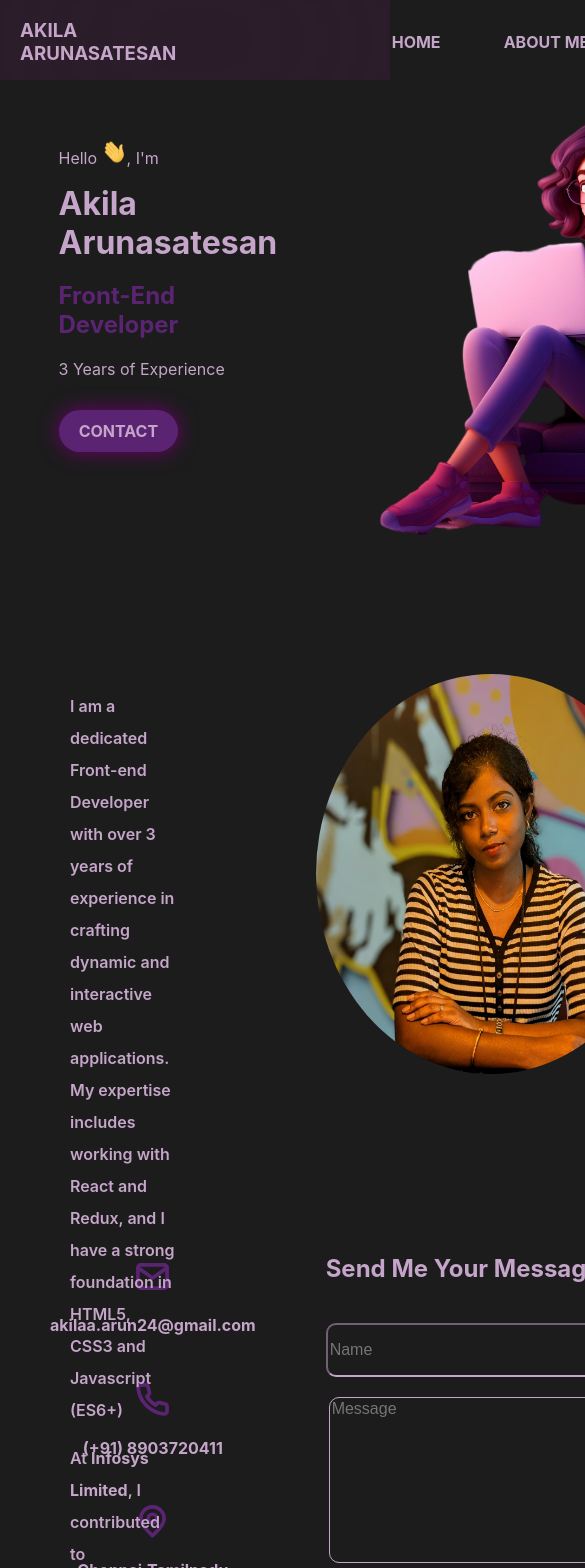
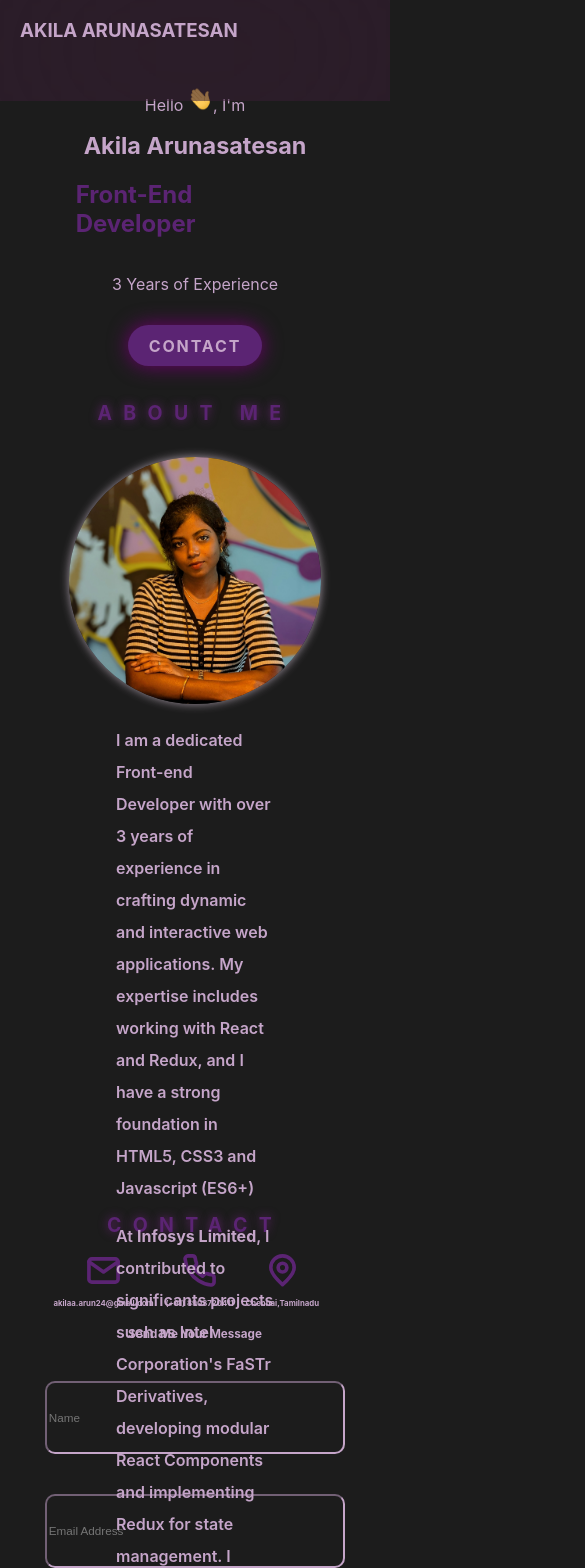
Before and after one commit to Ak496/react_portfolio, a React (Vite) app in the folder vite-project/: page / in a window 390 px wide. Shown: the top 1568 px of the page, 585 px wide, since content can reach past the window. Built offline with nearby package versions, Linux system fonts and the light colour scheme.

Commit message:
Media Queries added

```diff
--- a/vite-project/src/components/About/About.css
+++ b/vite-project/src/components/About/About.css
@@ -1,34 +1,82 @@
 #about {
     display: flex;
-    margin: 30px 0px 20px 0px;
+    flex-direction: column;
+    margin: 0 5%;
 }
 
-#about #about-details-section {
+#about h2 {
+    visibility: hidden;
+    color: #5b2473;
+    font-weight: bolder;
+    letter-spacing: 0.3cm;
+    text-shadow: 0 0 10px rgb(103, 35, 112);
+}
+
+#about-content {
+    display: flex;
+    margin-top: 2%;
+}
+
+#about-content #about-details-section {
     width: 50%;
     height: 450px;
-    padding: 70px;
 }
 
-#about #about-details-section h2 {
+#about-content #about-details-section h3 {
     color: #5b2473;
 }
 
-#about #about-details-section p {
+#about-content #about-details-section p {
     color: #c5a5c9;
     font-weight: 600;
     line-height: 2rem;
 }
 
-#about #about-details-section #skill-img-container {
-    width:25vw;
+#about-content #about-details-section #skill-img-container {
+    width: 25vw;
     display: flex;
     justify-content: space-around;
 }
 
-#about #about-profilePic-section {
-    padding: 70px;
+#about-content #about-details-section img {
+    box-shadow: 0 0 10px rgb(161, 149, 161);
 }
 
-#about #about-profilePic-section img {
+#about-content #about-profilePic-section {
+    width: 400;
+    height: 400;
+    padding: 3% 12% ;
+}
+
+#about-content #about-profilePic-section img {
+    max-width: 100%;
+    height: auto;
     border-radius: 50%;
+    box-shadow: 0 0 10px rgb(161, 149, 161);
 }
+
+/* Media queries */
+@media only screen and  (max-width:650px) {
+    #about-content {
+        display: flex;
+        flex-direction: column-reverse;
+        align-items: center;
+        margin: 0% 5%;
+    }
+}
+
+@media only screen and (max-width:1024px) {
+    #about h2 {
+        margin-top: 10% ;
+        visibility: visible;
+        font-size: 5vw;
+        align-self: center;
+    }
+    #about-content #about-profilePic-section {
+        padding: 5% 10% 0%;
+    }
+    #about-content #about-details-section img {
+        max-width: 100%;
+        height: auto;
+    }
+}
--- a/vite-project/src/components/About/About.jsx
+++ b/vite-project/src/components/About/About.jsx
@@ -9,6 +9,8 @@ import ProfilePic from '../../assets/ProfilePic.jpg'
 const About = () => {
     return (
         <div id="about">
+            <h2>ABOUT ME</h2>
+            <div id="about-content">
                 <div id="about-details-section">
                     <Fade duration={1000} delay={400} direction='left'>
                         <p>
@@ -30,13 +32,13 @@ const About = () => {
                         </p>
                     </Fade>
                     <Fade duration={1000} delay={1600} direction='left'>
-                    <h2>Skills:</h2>
+                        <h3>Skills:</h3>
                         <div id="skill-img-container">
                             <img src={HTML5} width="50" height="50" alt='HTML5Icon' />
                             <img src={CSS3} width="50" height="50" alt='CSS3Icon' />
-                        <img src={Javascript} width="50" height="50"  alt='JavascriptIcon'/>
-                        <img src={react} width="50" height="50" alt='ReactIcon'/>
-                        <img src={redux} width="50" height="50" alt='ReduxIcon'/>
+                            <img src={Javascript} width="50" height="50" alt='JavascriptIcon' />
+                            <img src={react} width="50" height="50" alt='ReactIcon' />
+                            <img src={redux} width="50" height="50" alt='ReduxIcon' />
                         </div>
                     </Fade>
                 </div>
@@ -44,6 +46,7 @@ const About = () => {
                     <img src={ProfilePic} width="350" height="400" alt='ProfilePicture' />
                 </div>
             </div>
+        </div>
     )
 }
 export default About;
--- a/vite-project/src/components/Contact/Contact.css
+++ b/vite-project/src/components/Contact/Contact.css
@@ -1,14 +1,27 @@
+#contact {
+    display: flex;
+    flex-direction: column;
+    margin: 5% 5% 0%;
+}
+
+#contact h2 {
+    visibility: hidden;
+    color: #5b2473;
+    font-weight: bolder;
+    letter-spacing: 0.3cm;
+    text-shadow: 0 0 10px rgb(103, 35, 112);
+}
+
 #contact-sections {
     display: flex;
-    justify-content: space-around;
 }
 
 #contact-details-section {
-    padding: 20px;
+    margin: 0% 4%;
 }
 
 #contact-form-section {
-    padding: 40px;
+    margin: 2.5% 6% 0%;
 }
 
 #contact-form-heading,
@@ -26,12 +39,6 @@
     flex-direction: column;
     align-items: center;
 }
-
-/* #email-section:hover,
-#phone-section:hover,
-#location-section :hover {
-    font-size: larger;
-} */
 
 #contact-form {
     display: flex;
@@ -86,6 +93,7 @@
     margin: 20px 0px;
     border-radius: 10px;
     box-shadow: 0 0 20px rgb(111, 2, 111);
+    letter-spacing: 0.05cm;
 }
 
 #contact-form #form-submit:hover {
@@ -93,3 +101,52 @@
     border: none;
     transition: 1s;
 }
+
+/* Media Queries */
+@media only screen and (max-width:750px) {
+    #contact-details-section h4 {
+        font-size: 2vw;
+    }
+    #email-section,
+    #phone-section,
+    #location-section {
+        margin: 0% 2%;
+    }
+    #contact-form #contact-form-inputs {
+        display: flex;
+        flex-direction: column;
+    }
+    #contact-form #contact-form-inputs input {
+        width: 75vw;
+        height: 8vh;
+        font-size: 3vw;
+    }
+    #contact-form textarea {
+        width: 75vw;
+        height: 20vh;
+        font-size: 3vw;
+    }
+}
+
+@media only screen and (max-width:1024px) {
+    #contact {
+        align-items: center;
+        overflow-y: auto;
+    }
+    #contact h2 {
+        margin-top: 10%;
+        visibility: visible;
+        font-size: 5vw;
+    }
+    #contact-sections {
+        display: flex;
+        flex-direction: column;
+    }
+    #contact-details-section {
+        display: flex;
+    }
+    #contact-form-section h3 {
+        text-align: center;
+        font-size: 3vw;
+    }
+}
--- a/vite-project/src/components/Contact/Contact.jsx
+++ b/vite-project/src/components/Contact/Contact.jsx
@@ -6,6 +6,7 @@ import "./Contact.css"
 
 const Contact = () => {
     return (<div id="contact">
+        <h2>CONTACT</h2>
         <div id="contact-sections">
             <div id="contact-details-section">
                 <div id="email-section" >
@@ -22,7 +23,7 @@ const Contact = () => {
                 </div>
             </div>
             <div id="contact-form-section">
-                <h2 id="contact-form-heading">Send Me Your Message</h2>
+                <h3 id="contact-form-heading">Send Me Your Message</h3>
                 <form id="contact-form">
                     <div id="contact-form-inputs">
                         <input type="text" placeholder="Name" required />
--- a/vite-project/src/components/Header/Header.css
+++ b/vite-project/src/components/Header/Header.css
@@ -1,6 +1,6 @@
 #header-container {
     width: 100vw;
-    height: 5rem;
+    height: 12%;
     background-color: hsla(306, 41%, 21%, 0.314);
     backdrop-filter: blur(100px);
     position: fixed;
@@ -23,7 +23,7 @@
     list-style-type: none;
     align-items: center;
     position: relative;
-    left: 45%
+    left: 37%
 }
 
 #header-section #nav-link-list li {
@@ -42,12 +42,12 @@
     text-shadow: 0 0 15px rgb(246, 246, 246);
 }
 
-/* #header-section #nav-link-list a.active {
-        text-decoration: underline;
-        text-decoration-color: black;
-        text-decoration-thickness: 2px;
-        text-underline-offset: .75em;
- } */
+#header-section #nav-link-list li.active {
+    text-decoration: underline;
+    text-decoration-color: black;
+    text-decoration-thickness: 2px;
+    text-underline-offset: .75em;
+}
 
 #header-section #resume-button {
     background-color: #5b2473;
@@ -56,6 +56,7 @@
     width: 10rem;
     box-shadow: 0 0 20px rgb(111, 2, 111);
     font-weight: bold;
+    letter-spacing: 0.05cm;
 }
 
 #header-section #resume-button:hover {
@@ -63,3 +64,24 @@
     border: none;
     transition: 1s;
 }
+
+/* Media Queries */
+@media only screen and  (max-width:1024px) {
+    #header-section #nav-link-list {
+        display: none;
+    }
+}
+
+@media only screen and (min-width:1024px) and (max-width:1200px) {
+    #header-section #nav-link-list {
+        left: 30%
+    }
+    #header-section #nav-link-list a {
+        width: 4rem;
+    }
+    #header-section #resume-button {
+        width: 6rem;
+        font-weight: 700;
+        letter-spacing: 0cm
+    }
+}
--- a/vite-project/src/components/Header/Header.jsx
+++ b/vite-project/src/components/Header/Header.jsx
@@ -6,10 +6,10 @@ const Header = () => {
             <nav id="header-section">
                 <h3 id="header-section-heading">AKILA ARUNASATESAN</h3>
                 <ul id="nav-link-list">
-                    <li><a id="nav-link-home" href="#home">HOME</a></li>
-                    <li><a id="nav-link-about" href="#about">ABOUT ME</a></li>
-                    <li><a id="nav-link-contact" href="#contact">CONTACT</a></li>
-                    <li><button id="resume-button">RESUME</button>   </li>
+                    <li id="nav-link-home"><a href="#home">HOME</a></li>
+                    <li id="nav-link-about"><a href="#about">ABOUT ME</a></li>
+                    <li id="nav-link-contact"><a href="#contact">CONTACT</a></li>
+                    <li><button id="resume-button">RESUME</button></li>
                 </ul>
             </nav>
         </div>
--- a/vite-project/src/components/Main/Main.css
+++ b/vite-project/src/components/Main/Main.css
@@ -1,10 +1,15 @@
 #home {
     display: flex;
-    margin: 0 15vw;
+    margin: 0% 5%;
     justify-content: space-between;
     align-items: center;
 }
-
+#main-section-left {
+    display: flex;
+    flex-direction: column;
+    justify-content: space-between;
+    margin: 3% 7% 0%;
+}
 #text-line1,
 #text-line2,
 #text-line4 {
@@ -17,7 +22,6 @@
 
 #text-line3 {
     color: #5b2473;
-
 }
 
 #contact-button {
@@ -25,20 +29,42 @@
     margin-top: 15px;
     border-radius: 50px;
     box-shadow: 0 0 20px rgb(111, 2, 111);
+    letter-spacing: 0.05cm;
 }
 
-#contact-button a{
+#contact-button a {
     color: #c5a5c9;
     font-weight: bold;
 }
 
-#contact-button:hover{
+#contact-button:hover {
     background-color: #9157ac;
     border: none;
     transition: 1s;
 }
 
-#main-section-right{
+#main-section-right {
     margin-top: -30px;
+}
 
+/* Media Queries*/
+@media only screen and (max-width:650px){
+    #main-section-left{
+      align-items: center;
+      margin: 0% 16%;
+    }
 }
+@media only screen and (max-width:1200px)  {
+    #main{
+        margin: 20% 2% 0%;
+    }
+    #main-section-left {
+        margin-top: 20%;
+    }
+    #main-section-right {
+        display: none;
+    }
+    #text-line2 {
+        font-size: 6vw;
+    }
+}
```
Also changed, not shown: vite-project/src/App.jsx (+5 -5 lines). Lines whose indentation alone changed are shown as unchanged.
